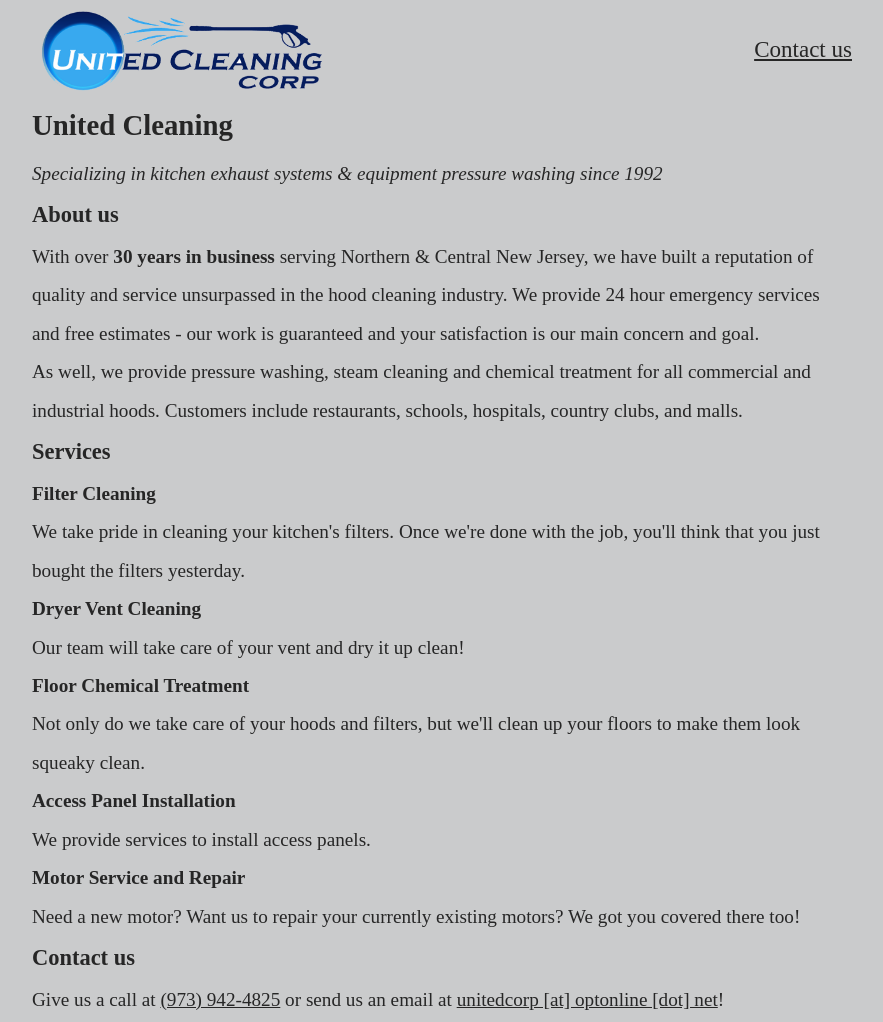
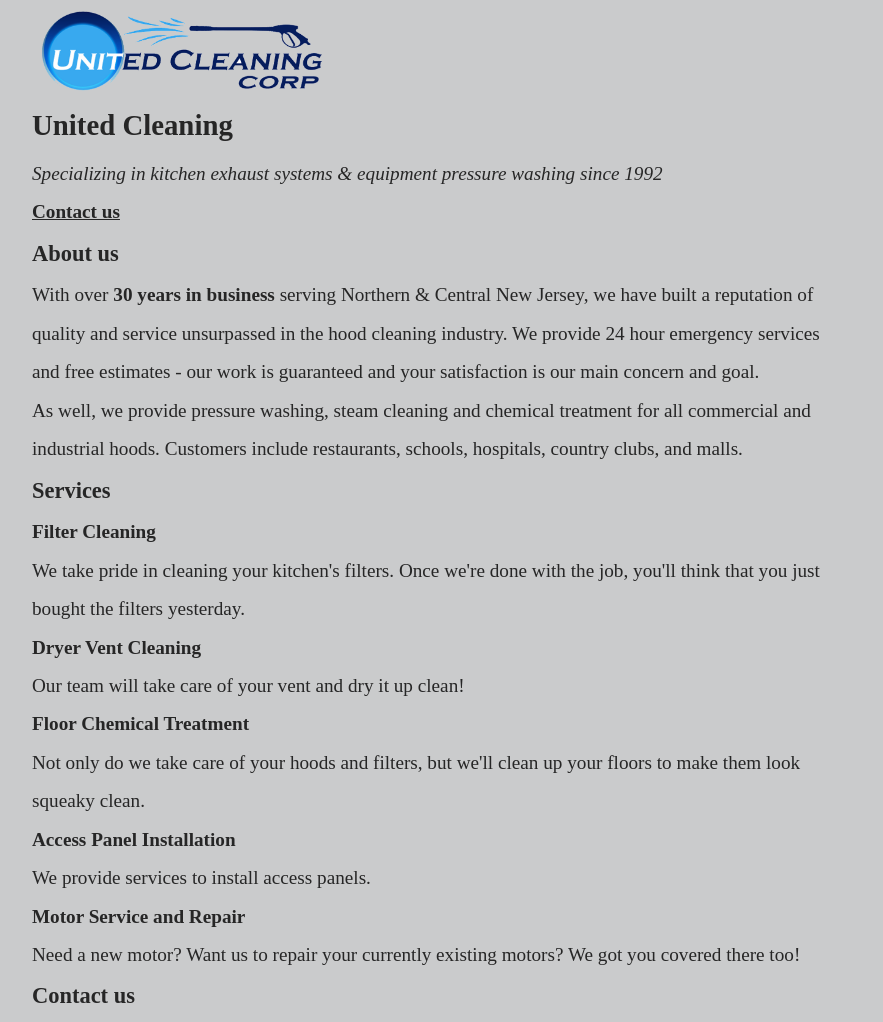
Before and after one commit to bonnysystems/united-cleaning-website, an Astro site: page / in a window 1280 px wide. Shown: the top 1022 px of the page, without its empty margins (198-1081 px from the left). Built offline with nearby package versions, Linux system fonts and the light colour scheme; Astro itself is replaced by a stand-in of ours.

Commit message:
different position and bold

```diff
--- a/src/pages/index.astro
+++ b/src/pages/index.astro
@@ -10,7 +10,6 @@
       alt="United Cleaning logo with a pressure washer on the right spraying at a blue circle on the left with the text 'United Cleaning Corp' spread across"
       width="300"
     />
-    <a href="tel:9739424825">Contact us</a>
   </header>
   <main>
     <section>
@@ -19,6 +18,9 @@
         Specializing in kitchen exhaust systems & equipment pressure washing
         since 1992
       </em>
+      <p>
+        <a href="tel:9739424825">Contact us</a>
+      </p>
     </section>
     <section>
       <h3>About us</h3>
@@ -88,9 +90,8 @@
     font-size: 1.2em;
     border: none;
   }
-  header > a {
-    width: max-content;
-    height: fit-content;
+  section:first-child a {
+    font-weight: 600;
   }
   footer {
     display: flex;
```
